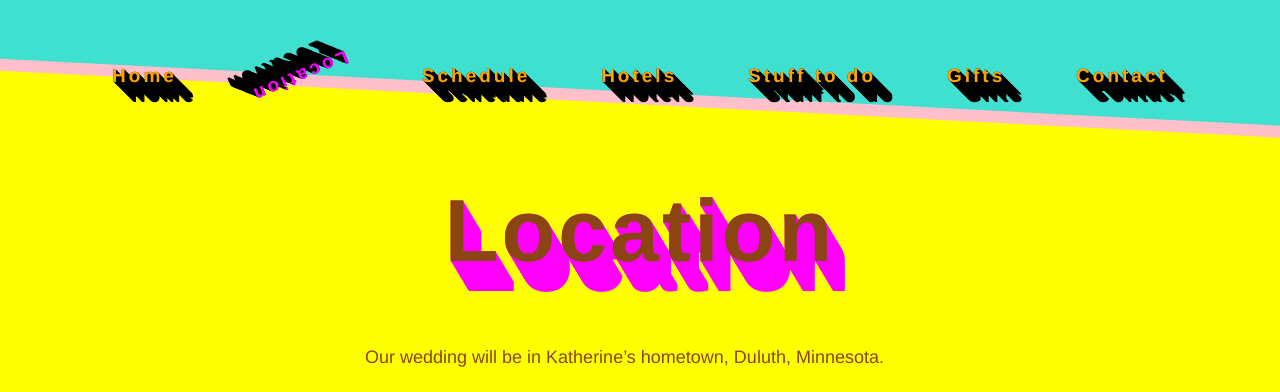
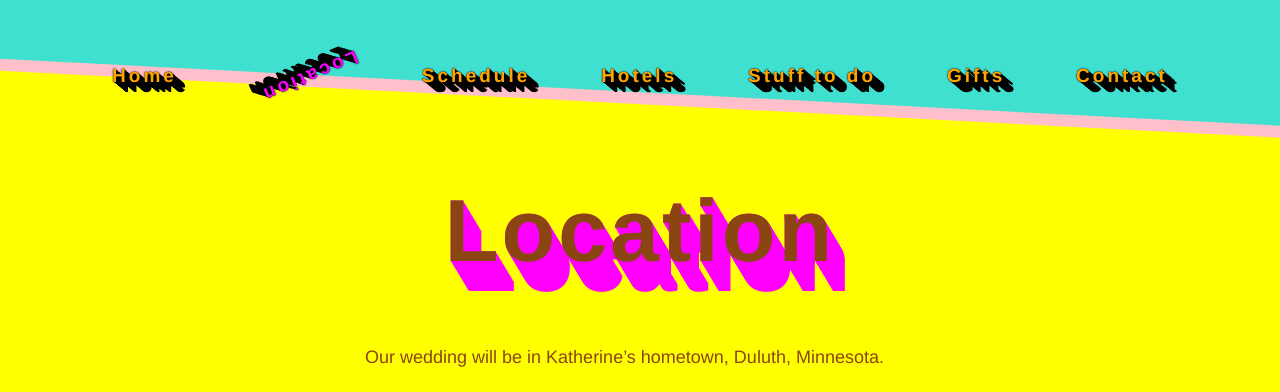
Before and after one commit to lemonparty/lemonparty2018, a Flask app: page /location in a window 1280 px wide. Shown: the top 392 px of the page. Run offline with Flask 2, Linux system fonts and the light colour scheme; the visitor is signed in with stand-in values (Sample User, id 1); some libraries are stand-ins or nearby versions.

Commit message:
improve nav legibility

```diff
--- a/src/app.scss
+++ b/src/app.scss
@@ -5,7 +5,7 @@
 // -----------------------------------------------------------------------------
 
 $nav-height: 272px;
-$footer-height: 100px;
+$footer-height: 150px;
 $text-color: saddlebrown;
 
 
--- a/src/nav.scss
+++ b/src/nav.scss
@@ -1,9 +1,9 @@
 $text-shadow-values: ();
 $text-shadow-color: #000;
 
-@for $i from 0 through 20 {
+@for $i from 0 through 10 {
   $offset: $i * 1px;
-  $text-shadow-values: append($text-shadow-values, $offset $offset 0 $text-shadow-color);
+  $text-shadow-values: append($text-shadow-values, $offset * 1.2 $offset 0 $text-shadow-color);
 }
 
 .nav {
@@ -55,7 +55,7 @@ $text-shadow-color: #000;
     font-weight: bold;
     text-decoration: none;
     color: lighten(orange, 0%);
-    text-shadow: zip($text-shadow-values);
+    text-shadow: 0 0 2px $text-shadow-color, zip($text-shadow-values);
 
     &:hover {
       color: springgreen;
@@ -63,6 +63,7 @@ $text-shadow-color: #000;
 
     &.active {
       transform: rotate(157deg);
+      left: 10px;
       color: magenta;
     }
   }
--- a/static/app.css
+++ b/static/app.css
@@ -53,7 +53,7 @@ body {
   min-height: 100%; }
   body.logged-in {
     min-height: 100vh;
-    padding: 217.6px 4vw 100px;
+    padding: 217.6px 4vw 150px;
     background-image: url("/static/images/bottom-lemon.png");
     background-repeat: repeat-x;
     background-position: bottom;
@@ -143,11 +143,12 @@ em {
     font-weight: bold;
     text-decoration: none;
     color: orange;
-    text-shadow: 0px 0px 0 #000, 1px 1px 0 #000, 2px 2px 0 #000, 3px 3px 0 #000, 4px 4px 0 #000, 5px 5px 0 #000, 6px 6px 0 #000, 7px 7px 0 #000, 8px 8px 0 #000, 9px 9px 0 #000, 10px 10px 0 #000, 11px 11px 0 #000, 12px 12px 0 #000, 13px 13px 0 #000, 14px 14px 0 #000, 15px 15px 0 #000, 16px 16px 0 #000, 17px 17px 0 #000, 18px 18px 0 #000, 19px 19px 0 #000, 20px 20px 0 #000; }
+    text-shadow: 0 0 2px #000, 0px 0px 0 #000, 1.2px 1px 0 #000, 2.4px 2px 0 #000, 3.6px 3px 0 #000, 4.8px 4px 0 #000, 6px 5px 0 #000, 7.2px 6px 0 #000, 8.4px 7px 0 #000, 9.6px 8px 0 #000, 10.8px 9px 0 #000, 12px 10px 0 #000; }
     .nav-link:hover {
       color: springgreen; }
     .nav-link.active {
       transform: rotate(157deg);
+      left: 10px;
       color: magenta; }
 
 .body-login {
```
